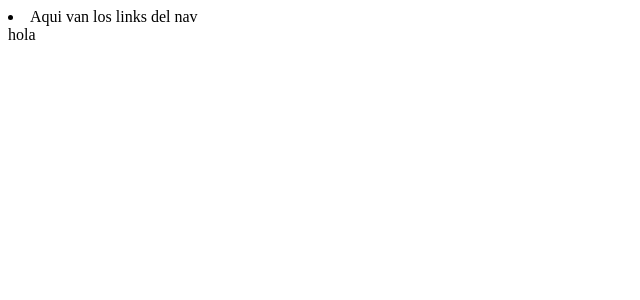
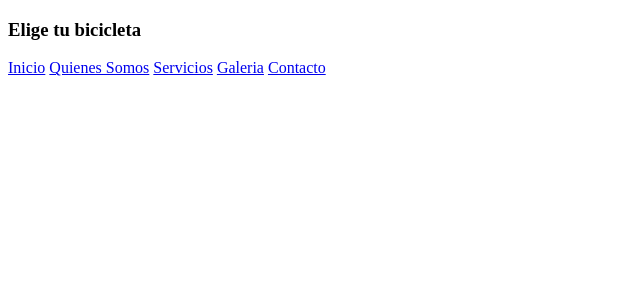
Before and after one commit to Peter7957/ProyectoDesarrolloDeSoluciones, a Django app: template template/templateHTML/Home/Home.html in a window 1280 px wide. Shown: the top 300 px of the page, without its empty margins (0-640 px from the left). Run offline with Django 4.2, Linux system fonts and the light colour scheme; the template is opened without the code that fills it, so the values that code supplies are empty.

Commit message:
arreglos html

```diff
--- a/core/urls.py
+++ b/core/urls.py
@@ -26,6 +26,7 @@ urlpatterns = [
     path('', admin.site.urls),
     #path('', views.home),
     path('Producto/', views.producto),
+    path('Bodega/', views.bodega),
 ]
 
 if settings.DEBUG:
--- a/template/templateHTML/Bodega/Bodega.html
+++ b/template/templateHTML/Bodega/Bodega.html
@@ -0,0 +1 @@
+{%extend "../base.html"%}
--- a/template/templateHTML/Home/Home.html
+++ b/template/templateHTML/Home/Home.html
@@ -1,4 +1,4 @@
 {% extends '../Base.html' %}
 {% block content     %}
-hola
+
 {% endblock %}
--- a/template/templateHTML/base.html
+++ b/template/templateHTML/base.html
@@ -6,11 +6,27 @@
     <meta name="viewport" content="width=device-width, initial-scale=1.0">
     <title>Document</title>
 </head>
+<body>
+<header>
+    <div class="Primerh3">
+      <h3 class="d-flex justify-content-center m-2">Elige tu bicicleta</h3>
+    </div>
+    <nav class="navbar navbar-expand-lg navbar-dark">
+        <div class="container-fluid">
+          <a class="navbar-brand" href="#"></a>
+          <div class="collapse navbar-collapse d-flex justify-content-center " id="navbarNavAltMarkup">
+            <div class="navbar-nav">
+              <a class="nav-link active" aria-current="page" href="index.html">Inicio</a>
+              <a class="nav-link" href="pages/quienes_somos.html">Quienes Somos</a>
+              <a class="nav-link" href="pages/servicios.html">Servicios</a>
+              <a class="nav-link" href="pages/galeria.html">Galeria</a>
+              <a class="nav-link" href="pages/contacto.html">Contacto</a>
+            </div>
+          </div>
+        </div>
+      </nav>
+    </header>
 
-<header>
-        <nav><li>Aqui van los links del nav</li></nav>
-</header>
-<body>
     {% block content %}
 
     {% endblock content %}
--- a/tienda/views.py
+++ b/tienda/views.py
@@ -6,6 +6,9 @@ from .models import Producto
 def home(request):
     return render(request, "templateHTML/Home/Home.html")
 
+def bodega(request):
+    return render(request, "templateHTML/Bodega/Bodega.html")
+
 def producto(request):
     productos = Producto.objects.all()
     data = {
```
